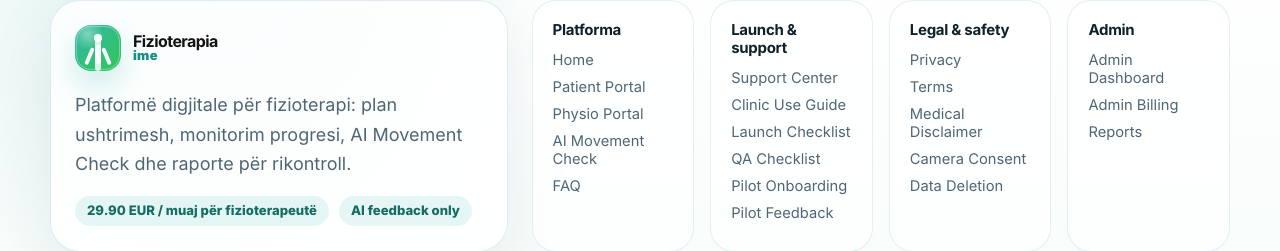
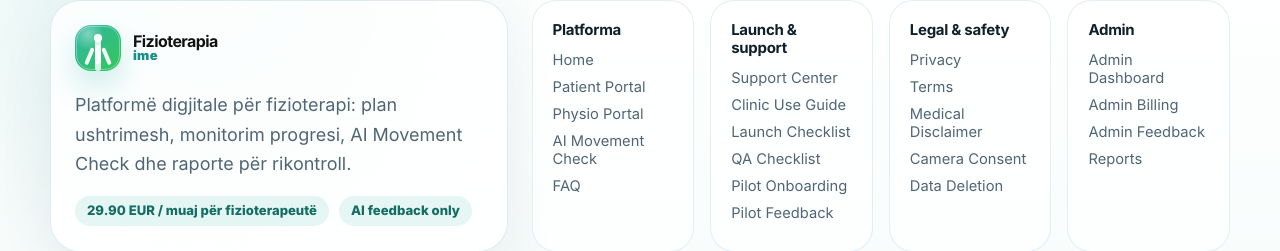
Before and after one commit to diellzarabushaj-source/FIZIOTERAPIA-IME, a Next.js app: page / in a window 1280 px wide. Shown: the part 3329-3580 px from the top of the page. Built offline with nearby package versions, Linux system fonts and the light colour scheme; no server answers.

Commit message:
Add admin feedback link to footer

```diff
--- a/components/SiteFooter.tsx
+++ b/components/SiteFooter.tsx
@@ -37,6 +37,7 @@ const footerSections = [
     links: [
       ["Admin Dashboard", "/admin-dashboard"],
       ["Admin Billing", "/admin-billing"],
+      ["Admin Feedback", "/admin-feedback"],
       ["Reports", "/reports/demo"],
     ],
   },
```
